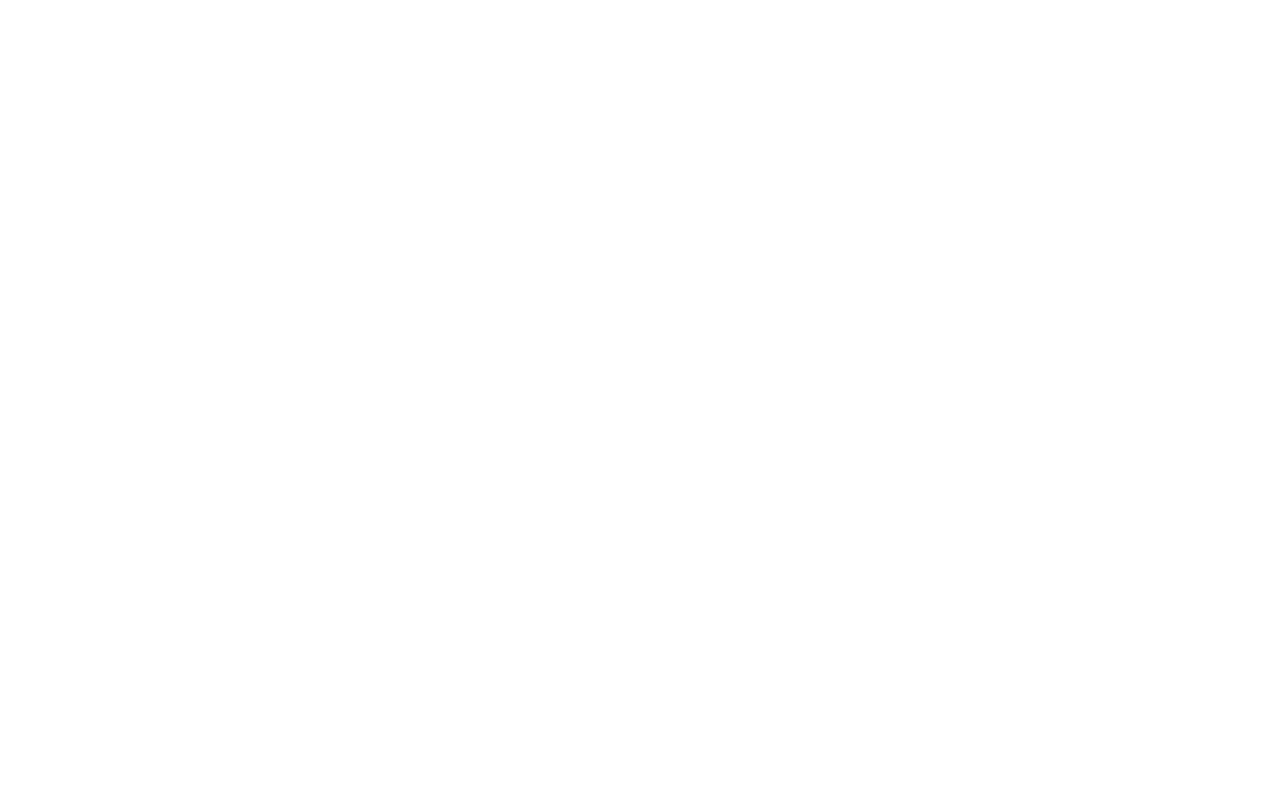
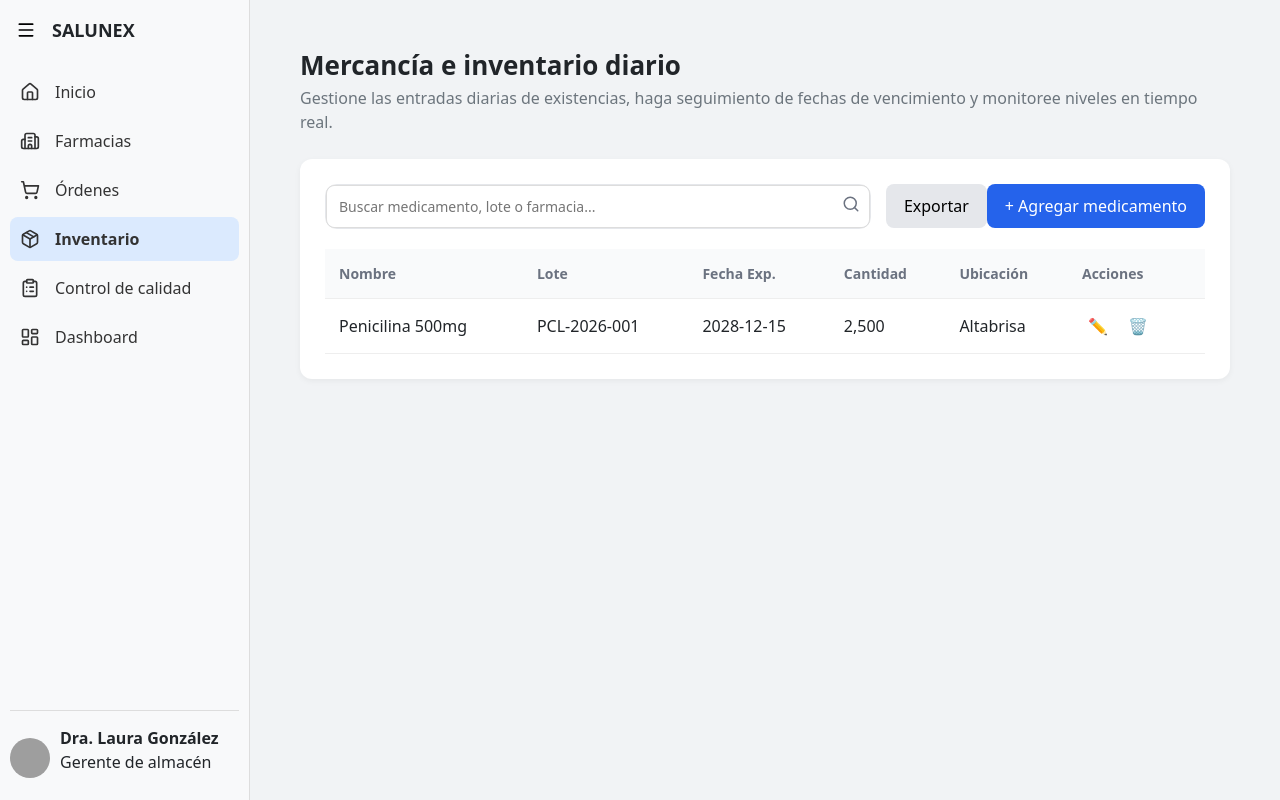
Before and after one commit to FabricioValdez/front_salunex, a React (Vite) app: page /inventario in a window 1280 px wide. Before the commit this address had no page. Built offline with nearby package versions, Linux system fonts and the light colour scheme; grey boxes are pictures that could not be loaded.

Commit message:
Creación de la pagina inventario e implementación de los componentes

```diff
--- a/src/App.jsx
+++ b/src/App.jsx
@@ -8,6 +8,8 @@
 import Farmacias from "./pages/Farmacias";
 import Ordenes from "./pages/Ordenes";
 import ControlDeCalidad from "./pages/ControlDeCalidad";
+import Inventario from "./pages/Inventario";
+import Dashboard from "./pages/Dashboard";
 
 function PrivateRoute({ children }) {
   const { user } = useContext(AuthContext);
@@ -45,6 +47,8 @@
           <Route path="/farmacias" element={<Farmacias />} />
           <Route path="/ordenes" element={<Ordenes />} />
           <Route path="/control" element={<ControlDeCalidad />} />
+          <Route path="/inventario" element={<Inventario />} />
+          <Route path="/dashboard" element={<Dashboard />} />
         </Route>
       </Routes>
     </BrowserRouter>
--- a/src/Main/SideBar.jsx
+++ b/src/Main/SideBar.jsx
@@ -5,6 +5,8 @@
   Building2,
   ClipboardList,
   ShoppingCart,
+  Package,
+  LayoutDashboard,
   Menu
 } from "lucide-react";
 
@@ -37,9 +39,19 @@
           {!collapsed && <span>Órdenes</span>}
         </NavLink>
 
+        <NavLink to="/inventario" className="nav-item">
+          <Package size={20} />
+          {!collapsed && <span>Inventario</span>}
+        </NavLink>
+
         <NavLink to="/control" className="nav-item">
           <ClipboardList size={20} />
           {!collapsed && <span>Control de calidad</span>}
+        </NavLink>
+
+        <NavLink to="/dashboard" className="nav-item">
+          <LayoutDashboard size={20} />
+          {!collapsed && <span>Dashboard</span>}
         </NavLink>
       </nav>
 
--- /dev/null
+++ b/src/components/ui/SearchBar.css
@@ -0,0 +1,19 @@
+.search-box {
+  flex: 1;
+  background: white;
+  border-radius: 12px;
+  border: 1px solid #e5e7eb;
+}
+
+.search-box:focus-within {
+  border-color: #2563eb;
+  box-shadow: 0 0 0 2px rgba(37, 99, 235, 0.15);
+}
+
+.search-box input {
+  flex: 1;
+  border: none;
+  background: transparent;
+  outline: none;
+  font-size: 14px;
+}
--- /dev/null
+++ b/src/components/ui/SearchBar.jsx
@@ -0,0 +1,23 @@
+import { Search } from "lucide-react";
+import "../ui/SearchBar.css";
+
+function SearchBar({
+  placeholder = "Buscar...",
+  value,
+  onChange,
+  className = ""
+}) {
+  return (
+    <div className={`search-box ${className}`}>
+      <Search size={18} className="search-icon" />
+      <input
+        type="text"
+        placeholder={placeholder}
+        value={value}
+        onChange={onChange}
+      />
+    </div>
+  );
+}
+
+export default SearchBar;
--- /dev/null
+++ b/src/pages/Dashboard.jsx
@@ -0,0 +1,5 @@
+const Dashboard = () => {
+  return <h1>Vista Dashboard</h1>;
+};
+
+export default Dashboard;
--- a/src/pages/Inicio.jsx
+++ b/src/pages/Inicio.jsx
@@ -1,7 +1,8 @@
 import "../styles/inicio.css";
-import { Search, Plus, Bell } from "lucide-react";
+import { Plus, Bell } from "lucide-react";
 import InventoryChart from "../components/InventoryChart";
 import { useNavigate } from "react-router-dom";
+import SearchBar from "../components/ui/SearchBar";
 
 const Inicio = () => {
   const navigate = useNavigate();
@@ -11,13 +12,7 @@
 
       {/* HEADER SUPERIOR */}
       <div className="dashboard-header">
-        <div className="search-box">
-          <Search size={18} />
-          <input
-            type="text"
-            placeholder="Search Order ID, Pharmacies or ..."
-          />
-        </div>
+        <SearchBar placeholder="Search Order ID, Pharmacies or ..." />
 
         <button className="primary-btn">
           <Plus size={18} />
--- a/src/pages/Inventario.jsx
+++ b/src/pages/Inventario.jsx
@@ -1,5 +1,66 @@
-const Inventario = () => {
-  return <h1>Vista Inventario</h1>;
-};
+import "../styles/Inventario.css";
+import SearchBar from "../components/ui/SearchBar";
+
+function Inventario() {
+  return (
+    <div className="page-container">
+      <div className="page-content">
+
+        {/* Header */}
+        <div className="page-header">
+          <h1>Mercancía e inventario diario</h1>
+          <p>
+            Gestione las entradas diarias de existencias, haga seguimiento
+            de fechas de vencimiento y monitoree niveles en tiempo real.
+          </p>
+        </div>
+
+        {/* Contenedor principal */}
+        <div className="card-container">
+
+          {/* Barra superior */}
+          <div className="inventory-topbar">
+            <SearchBar placeholder="Buscar medicamento, lote o farmacia..." />
+
+            <div className="topbar-actions">
+              <button className="btn-secondary">Exportar</button>
+              <button className="btn-primary">+ Agregar medicamento</button>
+            </div>
+          </div>
+
+          {/* Tabla */}
+          <div className="table-container">
+            <table>
+              <thead>
+                <tr>
+                  <th>Nombre</th>
+                  <th>Lote</th>
+                  <th>Fecha Exp.</th>
+                  <th>Cantidad</th>
+                  <th>Ubicación</th>
+                  <th>Acciones</th>
+                </tr>
+              </thead>
+              <tbody>
+                <tr>
+                  <td>Penicilina 500mg</td>
+                  <td>PCL-2026-001</td>
+                  <td>2028-12-15</td>
+                  <td>2,500</td>
+                  <td>Altabrisa</td>
+                  <td>
+                    <button className="action-btn">✏️</button>
+                    <button className="action-btn">🗑️</button>
+                  </td>
+                </tr>
+              </tbody>
+            </table>
+          </div>
+
+        </div>
+      </div>
+    </div>
+  );
+}
 
 export default Inventario;
--- /dev/null
+++ b/src/styles/Inventario.css
@@ -0,0 +1,84 @@
+.page-content {
+  padding: 30px;
+}
+
+/* Header */
+.page-header h1 {
+  font-size: 26px;
+  font-weight: 600;
+  margin-bottom: 5px;
+}
+
+.page-header p {
+  color: #6c757d;
+  margin-bottom: 25px;
+}
+
+/* Card principal */
+.card-container {
+  background-color: #ffffff;
+  padding: 25px;
+  border-radius: 12px;
+  box-shadow: 0 2px 6px rgba(0, 0, 0, 0.05);
+}
+
+/* Topbar */
+.inventory-topbar {
+  display: flex;
+  justify-content: space-between;
+  margin-bottom: 20px;
+  gap: 15px;
+}
+
+.search-input {
+  flex: 1;
+  padding: 10px 15px;
+  border-radius: 8px;
+  border: 1px solid #ddd;
+}
+
+/* Botones */
+.btn-primary {
+  background-color: #2563eb;
+  color: white;
+  padding: 10px 18px;
+  border: none;
+  border-radius: 8px;
+  cursor: pointer;
+}
+
+.btn-primary:hover {
+  background-color: #1e4ed8;
+}
+
+.btn-secondary {
+  background-color: #e5e7eb;
+  padding: 10px 18px;
+  border: none;
+  border-radius: 8px;
+  cursor: pointer;
+}
+
+/* Tabla */
+.table-container table {
+  width: 100%;
+  border-collapse: collapse;
+}
+
+table thead {
+  background-color: #f9fafb;
+}
+
+table th,
+table td {
+  padding: 14px;
+  text-align: left;
+  border-bottom: 1px solid #eee;
+}
+
+.action-btn {
+  background: none;
+  border: none;
+  cursor: pointer;
+  margin-right: 8px;
+}
```
